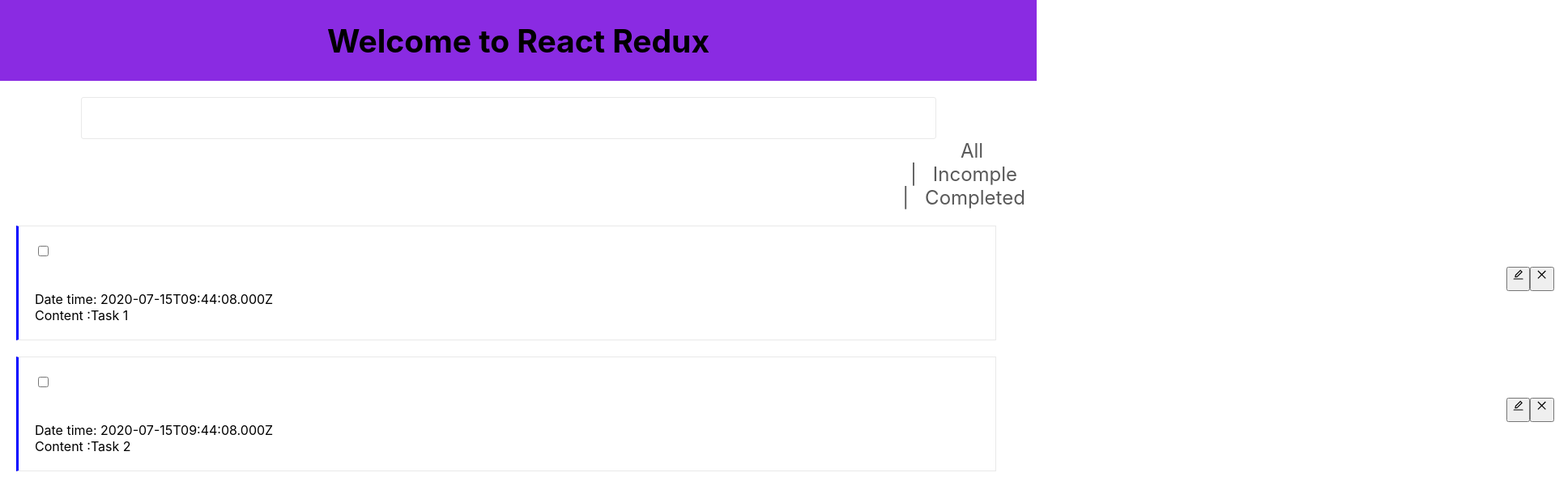
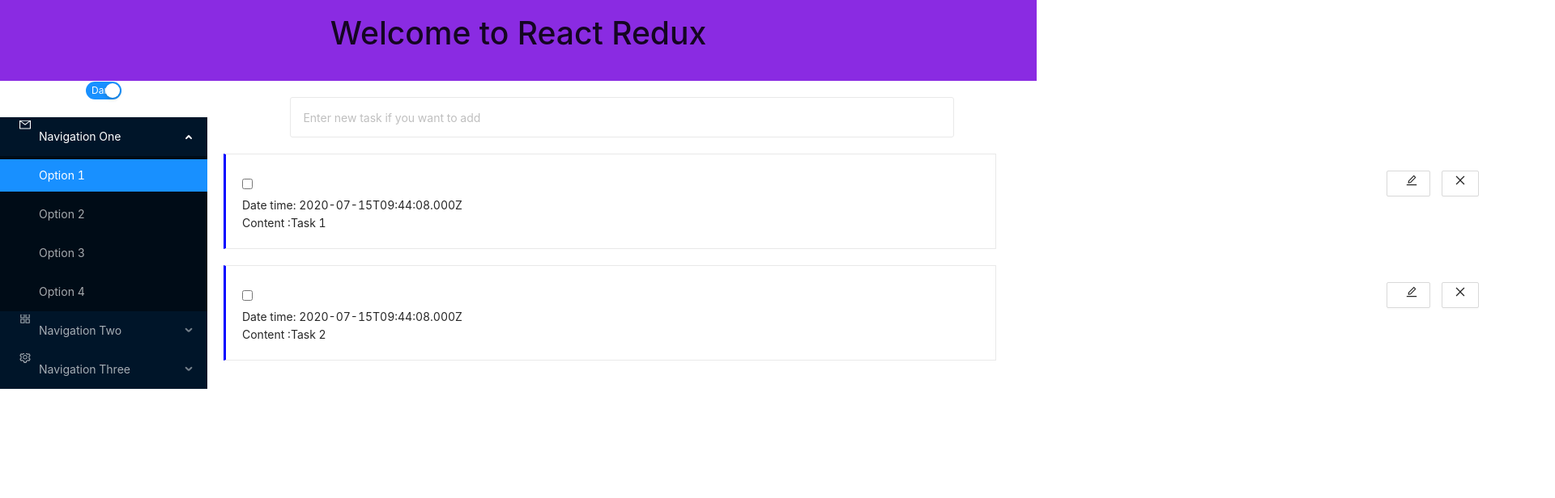
Before and after one commit to htactive-camht/Todo_List_redux, a React (Create React App) app: page / in a window 1280 px wide. Shown: the top 616 px of the page at 81% size, 1920 px wide, since content can reach past the window. Built offline with nearby package versions, Linux system fonts and the light colour scheme.

Commit message:
Create the tab bar menu and edit layout of menu

```diff
--- a/src/component/App.css
+++ b/src/component/App.css
@@ -11,3 +11,15 @@
   font-size: calc(10px + 2vmin);
   background-color: blueviolet;
 }
+
+.container-menu{
+  float: left;
+  width: 20%;
+  height: auto;
+}
+
+.container-task{
+    float: left;
+    width: 80%;
+    height: auto;
+}
--- a/src/component/App.js
+++ b/src/component/App.js
@@ -1,6 +1,8 @@
 import React from "react";
 import "../component/App.css";
 import TaskContainer from '../container/taskList';
+import Sider from '../container/menu'
+import 'antd/dist/antd.css';
 
 
 function App(props) {
@@ -10,7 +12,13 @@
         <h2> Welcome to React Redux</h2>
       </header>
       <div>
+        <div className ="container-menu">
+        <Sider/>
+        </div>
+        <div className ="container-task">
         <TaskContainer/>
+        </div>
+
       </div>
     </div>
   );
--- /dev/null
+++ b/src/container/menu.js
@@ -0,0 +1,74 @@
+import React from 'react';
+import ReactDOM from 'react-dom';
+import 'antd/dist/antd.css';
+
+import { Menu, Switch } from 'antd';
+import { MailOutlined, AppstoreOutlined, SettingOutlined } from '@ant-design/icons';
+
+const { SubMenu } = Menu;
+
+class Sider extends React.Component {
+  state = {
+    theme: 'dark',
+    current: '1',
+  };
+
+  changeTheme = value => {
+    this.setState({
+      theme: value ? 'dark' : 'light',
+    });
+  };
+
+  handleClick = e => {
+    console.log('click ', e);
+    this.setState({
+      current: e.key,
+    });
+  };
+
+  render() {
+    return (
+      <>
+        <Switch
+          checked={this.state.theme === 'dark'}
+          onChange={this.changeTheme}
+          checkedChildren="Dark"
+          unCheckedChildren="Light"
+        />
+        <br />
+        <br />
+        <Menu
+          theme={this.state.theme}
+          onClick={this.handleClick}
+          style={{ width: 256 }}
+          defaultOpenKeys={['sub1']}
+          selectedKeys={[this.state.current]}
+          mode="inline"
+        >
+          <SubMenu  key="sub1" icon={<MailOutlined />} title="Navigation One">
+            <Menu.Item key="1">Option 1</Menu.Item>
+            <Menu.Item key="2">Option 2</Menu.Item>
+            <Menu.Item key="3">Option 3</Menu.Item>
+            <Menu.Item key="4">Option 4</Menu.Item>
+          </SubMenu>
+          <SubMenu key="sub2" icon={<AppstoreOutlined />} title="Navigation Two">
+            <Menu.Item key="5">Option 5</Menu.Item>
+            <Menu.Item key="6">Option 6</Menu.Item>
+            <SubMenu key="sub3" title="Submenu">
+              <Menu.Item key="7">Option 7</Menu.Item>
+              <Menu.Item key="8">Option 8</Menu.Item>
+            </SubMenu>
+          </SubMenu>
+          <SubMenu key="sub4" icon={<SettingOutlined />} title="Navigation Three">
+            <Menu.Item key="9">Option 9</Menu.Item>
+            <Menu.Item key="10">Option 10</Menu.Item>
+            <Menu.Item key="11">Option 11</Menu.Item>
+            <Menu.Item key="12">Option 12</Menu.Item>
+          </SubMenu>
+        </Menu>
+      </>
+    );
+  }
+}
+
+export default Sider;
--- a/src/container/taskList.js
+++ b/src/container/taskList.js
@@ -16,6 +16,7 @@
 
 class TaskList extends Component {
   constructor(props) {
+
     super(props);
     this.state = {
       NewTodo: this.props.todo.name,
@@ -25,6 +26,9 @@
   }
 
   EnterInput = (e) => {
+    const d = new Date();
+    const n = d.toISOString();
+    // Created: {moment(new Date(props.createdAt)).format("YYYY-MM-DD hh:mm:ss")
     const { dispatch } = this.props;
     if (e.key === "Enter") {
       console.log("Event:", e.value);
@@ -32,6 +36,7 @@
         addTaskList({
           name: this.state.NewTodo,
           color: this.getRandomColor(),
+          date: n,
           isUpdate: false,
         })
       );
@@ -80,12 +85,12 @@
           {this.props.todo.map((eachTask, index) => (
             <div key={index} id="divTodo" className="divTodo">
               <div className="divTodoHeader">
-                <Input type="checkbox"></Input>
-                <Button onClick={() => this.editUpdateTodoList(index)}>
+                  <input type ="checkbox" className ="input-checkbox"></input>
+                <Button className='btnIcon' onClick={() => this.editUpdateTodoList(index)} >
                   {" "}
                   <EditOutlined />
                 </Button>
-                <Button onClick={() => this.deleteTaskByID(index)}>
+                <Button  className='btnIcon'  onClick={() => this.deleteTaskByID(index)}>
                   <CloseOutlined />
                 </Button>
               </div>
@@ -111,11 +116,11 @@
             editId === index ? (
               <div key={index} id="divTodo" className="divTodo">
                 <div className="divTodoHeader">
-                  <Input type="checkbox"></Input>
-                  <Button  onClick = { () => this.closeCheck()} >
+                  <input type="checkbox" className ="input-checkbox"></input>
+                  <Button  className='btnIcon' onClick = { () => this.closeCheck()} >
                     <CheckOutlined />
                   </Button>
-                  <Button onClick={() => this.deleteTaskByID(index)}>
+                  <Button className='btnIcon' onClick={() => this.deleteTaskByID(index)}>
                     <CloseOutlined />
                   </Button>
                 </div>
@@ -142,11 +147,11 @@
             ) : (
               <div key={index} id="divTodo" className="divTodo">
                 <div className="divTodoHeader">
-                  <Input type="checkbox"></Input>
-                  <Button onClick={() => this.editUpdateTodoList(index)}>
+                <input type="checkbox" className ="input-checkbox"></input>
+                  <Button className='btnIcon' onClick={() => this.editUpdateTodoList(index)}>
                     <EditOutlined />
                   </Button>
-                  <Button onClick={() => this.deleteTaskByID(index)}>
+                  <Button className='btnIcon' onClick={() => this.deleteTaskByID(index)}>
                     <CloseOutlined />
                   </Button>
                 </div>
@@ -175,14 +180,10 @@
           <Input
             name="NewTodo"
             onKeyDown={(e) => this.EnterInput(e)}
+            placeholder ="Enter new task if you want to add"
             onChange={(e) => this.setState({ NewTodo: e.target.value })}
             type="text"
           ></Input>
-        </div>
-        <div className="ant-radio-group">
-          <label>All |</label>
-          <label>Incomple |</label>
-          <label>Completed</label>
         </div>
         <p>{this.createTaskList()}</p>
       </div>
--- a/src/container/tasklist.css
+++ b/src/container/tasklist.css
@@ -10,7 +10,7 @@
   width: 15px;
   height: 15px;
   border-radius: 10px;
-  margin-right: 1800px;
+  /* margin-right: 1800px; */
   ;
 }
  button {
@@ -52,22 +52,8 @@
 .divTodoHeader{
     width: 100%;
     display: flex;
-    align-items: flex-start;
+    align-items: center;
     flex-direction: row;
-}
-
-.leftTodo{
-    display: flex;
-    flex-direction: row;
-    justify-content: flex-start;
-
-}
-
-.rigthTodo{
-    display: flex;
-    flex-direction: row;
-    justify-content: flex-end;
-
 }
 
 .input-add input{
@@ -81,7 +67,7 @@
     background-color: rgb(255, 255, 255);
     box-shadow: none;
     padding: 0px 15px;
-    margin-left: 100px;
+    /* margin-left: 100px; */
     border-width: 1px;
     border-style: solid;
     border-color: rgb(233, 233, 233);
@@ -101,7 +87,7 @@
   -webkit-box-sizing: border-box;
   box-sizing: border-box;
   margin: 0;
-  margin-left: 1100px;
+  /* margin-left: 100px; */
   padding: 0;
   color: rgba(0,0,0,.65);
   font-size: 24px;
@@ -115,10 +101,30 @@
 }
 
 .ant-radio-group label{
-  margin-left: 20px;
+  top: 10px;
+  margin-left: -200px;
 }
 
 .divTodo .text-area{
-  width: 1000px;
+  width: 1200px;
   height: 50px;
 }
+.icon-checkbox{
+  align-items: flex-start;
+  width: 10px;
+  height: 10px;
+}
+
+.input-checkbox{
+  margin-right: 1400px;
+}
+
+.ant-btn {
+  margin-right: 10px;
+  padding-left: -2px;
+  padding-top: 7px;
+}
+.btnIcon {
+  margin-right: 14px;
+  width: 54px;
+}
--- a/src/reducer/index.js
+++ b/src/reducer/index.js
@@ -1,9 +1,9 @@
-import ListTodo from "./list_todo";
+
 import { combineReducers } from "redux";
 import TodoReduce from './active_reducer'
 
 const allReducers = combineReducers({
-  listTask: ListTodo,
+
   todo: TodoReduce
 });
 
--- a/src/reducer/list_todo.js
+++ /dev/null
@@ -1,17 +0,0 @@
-function ListTodo() {
-  return [
-    {
-      id: 1,
-      content: "Task 1",
-    },
-    {
-      id: 2,
-      content: "Task 2",
-    },
-    {
-        id: 3,
-        content: "Task 3",
-      },
-  ];
-}
-export default ListTodo;
```
Also changed, not shown: src/container/menu.css (added).
